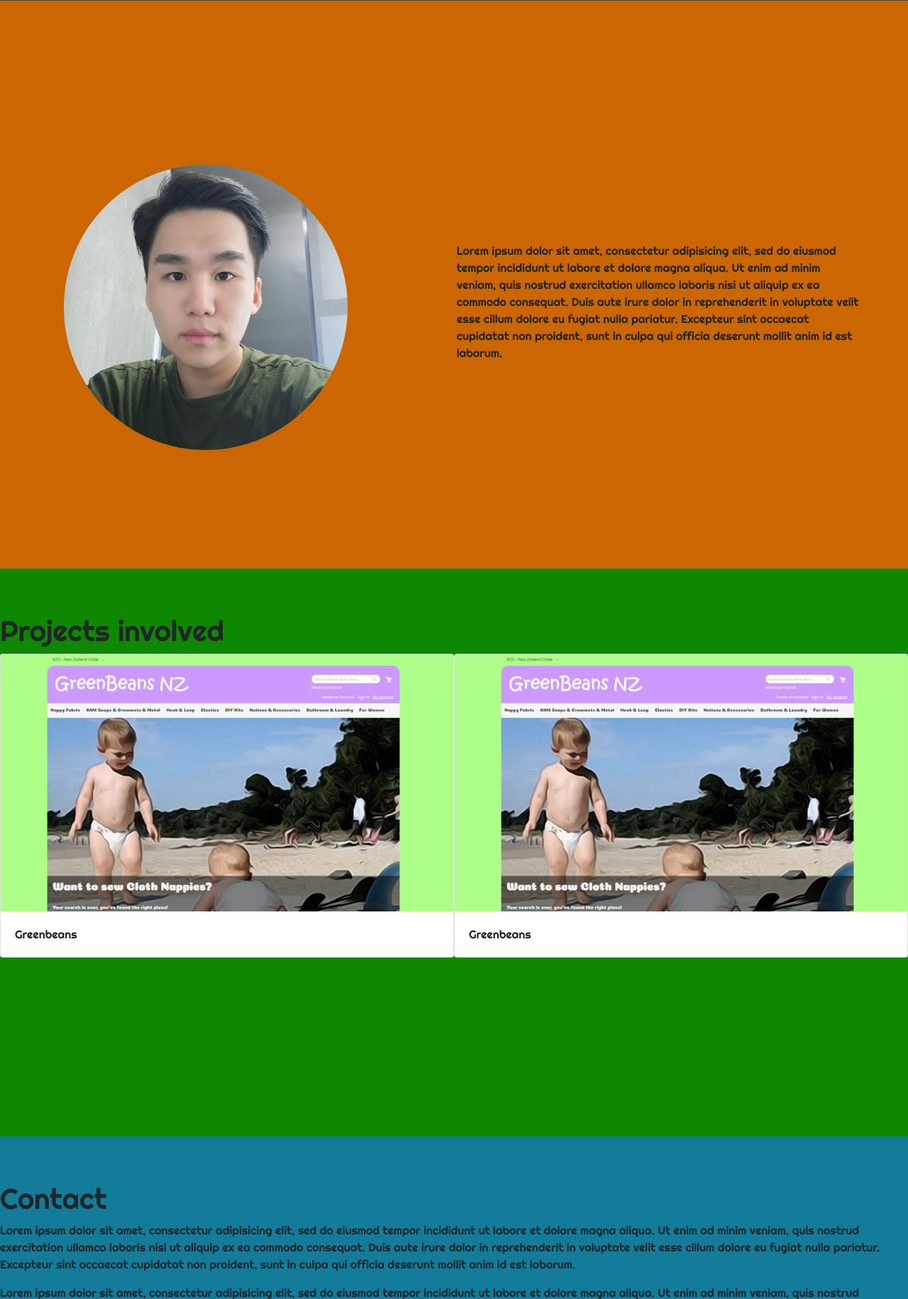
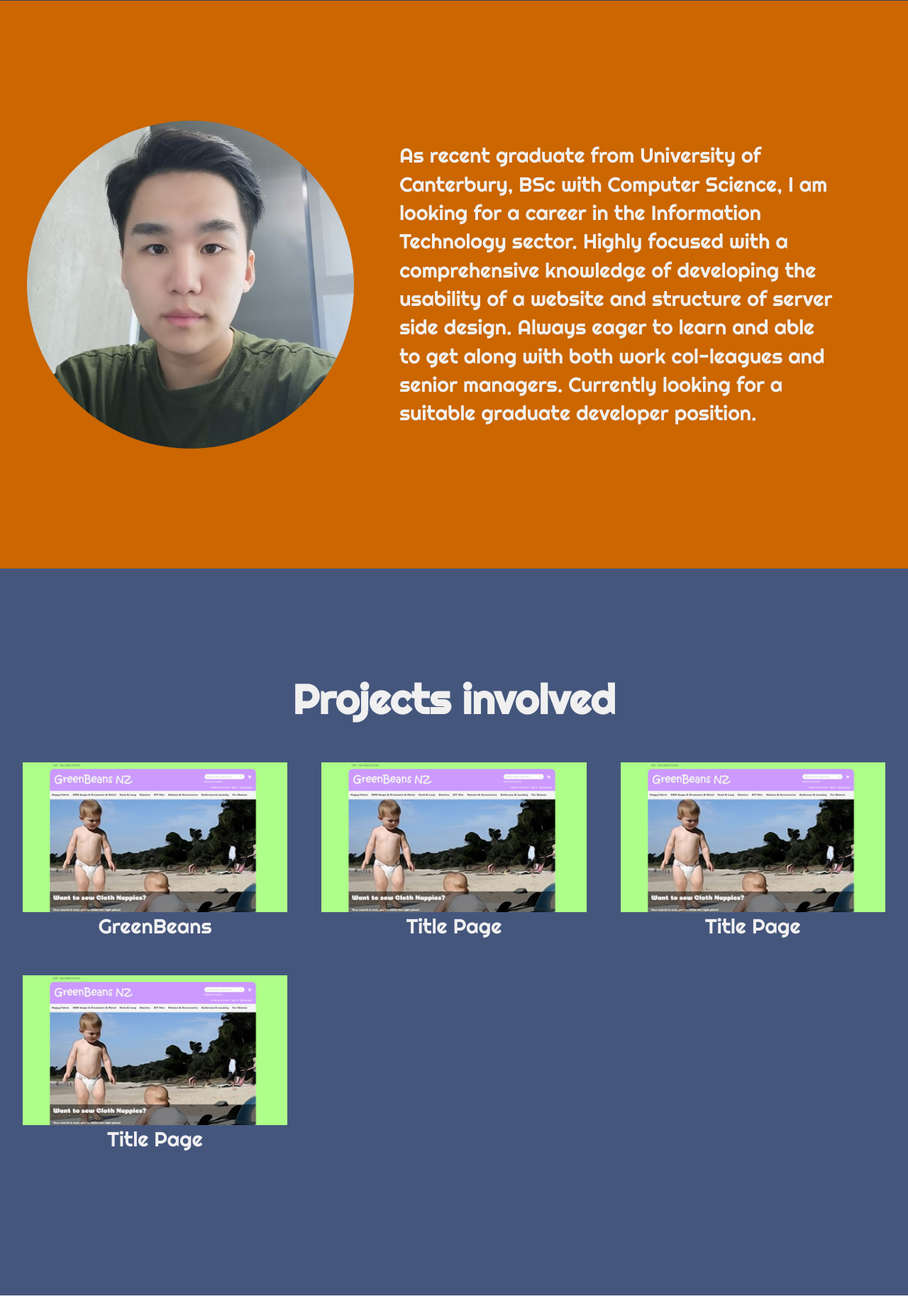
Before and after one commit to JeanPark-Dev/Jean, a PHP site: page / in a window 1280 px wide. Shown: the part 799-2629 px from the top of the page at 71% size. Run offline with PHP 8.4, Linux system fonts and the light colour scheme.

Commit message:
new style update

```diff
--- a/index.html
+++ b/index.html
@@ -5,25 +5,40 @@
         <meta charset="utf-8">
         <meta name="viewport" content="width=device-width, initial-scale=1, shrink-to-fit=no">
 
-        <!-- Bootstrap CSS -->
-        <link rel="stylesheet" href="https://stackpath.bootstrapcdn.com/bootstrap/4.3.1/css/bootstrap.min.css" integrity="sha384-ggOyR0iXCbMQv3Xipma34MD+dH/1fQ784/j6cY/iJTQUOhcWr7x9JvoRxT2MZw1T" crossorigin="anonymous">
-        <link rel="stylesheet" type="text/css" href="style.css">
+
+        <!--<link rel="stylesheet" type="text/css" href="style.css">-->
+        <link rel="stylesheet" type="text/css" href="style_test.css">
 
         <title>Hello, world!</title>
     </head>
     <body>
-        <nav id="navbar" class="nav justify-content-end fixed-top shadow-lg" >
-            <a class="nav-link font-weight-bold" href="#welcome-section">Welcome</a>
-            <a class="nav-link font-weight-bold" href="#about-section">About</a>
-            <a class="nav-link font-weight-bold" href="#project-section">Projects</a>
-            <a class="nav-link font-weight-bold" href="#contact-section">Contact</a>
+        <!--<nav id="navbar" class="nav">-->
+            <!--<a class="nav-link" href="#welcome-section">Welcome</a>-->
+            <!--<a class="nav-link" href="#about-section">About</a>-->
+            <!--<a class="nav-link" href="#project-section">Projects</a>-->
+            <!--<a class="nav-link" href="#contact-section">Contact</a>-->
+        <!--</nav>-->
+
+        <nav id="navbar" class="nav">
+            <ul class="nav-list">
+                <li>
+                    <a href="#welcome-section">Welcome</a>
+                </li>
+                <li>
+                    <a href="#about-section">About</a>
+                </li>
+                <li>
+                    <a href="#project-section">Projects</a>
+                </li>
+                <li>
+                    <a href="#contact-section">Contact</a>
+                </li>
+            </ul>
         </nav>
-
 
 
         <main>
             <div id="welcome-section" class="main-section">
-
                     <h1 id="welcome-header">Hi I am Jean</h1>
                     <h3>a web developer</h3>
 
@@ -33,32 +48,83 @@
                 <img id="profile-img" src="img/Jean.jpg">
 
                 <div id="profile-contents">
-                    <p>Lorem ipsum dolor sit amet, consectetur adipisicing elit, sed do eiusmod
-                tempor incididunt ut labore et dolore magna aliqua. Ut enim ad minim veniam,
-                quis nostrud exercitation ullamco laboris nisi ut aliquip ex ea commodo
-                consequat. Duis aute irure dolor in reprehenderit in voluptate velit esse
-                cillum dolore eu fugiat nulla pariatur. Excepteur sint occaecat cupidatat non
-                        proident, sunt in culpa qui officia deserunt mollit anim id est laborum.</p>
+                    <p>As recent graduate from University of Canterbury, BSc with Computer Science, I am looking for a career in the Information Technology sector. Highly focused with a comprehensive knowledge of developing the usability of a website and structure of server side design.
+                        Always eager to learn and able to get along with both work col-leagues and senior managers. Currently looking for a suitable graduate developer position.</p>
                 </div>
 
             </div>
 
             <div id="project-section" class="main-section">
-                <h1>Projects involved</h1>
-                <div id="project-section-contents">
-                    <div class="card project-section-card">
-                        <img src="img/Greenbeans.PNG" class="card-img-top project-card-img" >
-                        <div class="card-body">
-                            <p class="card-text">Greenbeans</p>
-                        </div>
-                    </div>
+                <h1 class="projects-section-header">Projects involved</h1>
+                <div id="project-section-contents" class="project-grid">
+                    <!--<div class="card project-section-card">-->
+                        <!--<img src="img/Greenbeans.PNG" class="card-img-top project-card-img" >-->
+                        <!--<div class="card-body">-->
+                            <!--<p class="card-text">Greenbeans</p>-->
+                        <!--</div>-->
+                    <!--</div>-->
 
-                    <div class="card project-section-card">
-                        <img src="img/Greenbeans.PNG" class="card-img-top project-card-img" >
-                        <div class="card-body">
-                            <p class="card-text">Greenbeans</p>
-                        </div>
-                    </div>
+                    <a
+                        href="#"
+                        target="_blank"
+                        class="project project-title"
+                    >
+                        <img
+                            class="project-image"
+                            src="img/Greenbeans.PNG"
+                            alt="project"
+                        />
+                        <p class="project-title">
+                            GreenBeans
+                        </p>
+
+
+                    </a>
+
+                    <a
+                        href="#"
+                        target="_blank"
+                        class="project project-title"
+                    >
+                        <img
+                            class="project-image"
+                            src="img/Greenbeans.PNG"
+                            alt="project"
+                        />
+                        <p class="project-title">
+                            Title Page
+                        </p>
+                    </a>
+
+                    <a
+                            href="#"
+                            target="_blank"
+                            class="project project-title"
+                    >
+                        <img
+                                class="project-image"
+                                src="img/Greenbeans.PNG"
+                                alt="project"
+                        />
+                        <p class="project-title">
+                            Title Page
+                        </p>
+                    </a>
+
+                    <a
+                            href="#"
+                            target="_blank"
+                            class="project project-title"
+                    >
+                        <img
+                                class="project-image"
+                                src="img/Greenbeans.PNG"
+                                alt="project"
+                        />
+                        <p class="project-title">
+                            Title Page
+                        </p>
+                    </a>
                 </div>
             </div>
 
@@ -111,20 +177,5 @@
 
         </main>
 
-
-
-
-
-
-
-
-
-
-
-        <!-- Optional JavaScript -->
-        <!-- jQuery first, then Popper.js, then Bootstrap JS -->
-        <script src="https://code.jquery.com/jquery-3.3.1.slim.min.js" integrity="sha384-q8i/X+965DzO0rT7abK41JStQIAqVgRVzpbzo5smXKp4YfRvH+8abtTE1Pi6jizo" crossorigin="anonymous"></script>
-        <script src="https://cdnjs.cloudflare.com/ajax/libs/popper.js/1.14.7/umd/popper.min.js" integrity="sha384-UO2eT0CpHqdSJQ6hJty5KVphtPhzWj9WO1clHTMGa3JDZwrnQq4sF86dIHNDz0W1" crossorigin="anonymous"></script>
-        <script src="https://stackpath.bootstrapcdn.com/bootstrap/4.3.1/js/bootstrap.min.js" integrity="sha384-JjSmVgyd0p3pXB1rRibZUAYoIIy6OrQ6VrjIEaFf/nJGzIxFDsf4x0xIM+B07jRM" crossorigin="anonymous"></script>
     </body>
 </html>
--- a/style.css
+++ b/style.css
@@ -24,9 +24,9 @@ body {
 
 
 .main-section {
-	height: 100vh;
-	padding-top: 8vh;
-}
+	 height: 100vh;
+	 padding-top: 8vh;
+ }
 
 .nav-link {
 	color: var(--nav-font-color);
```
